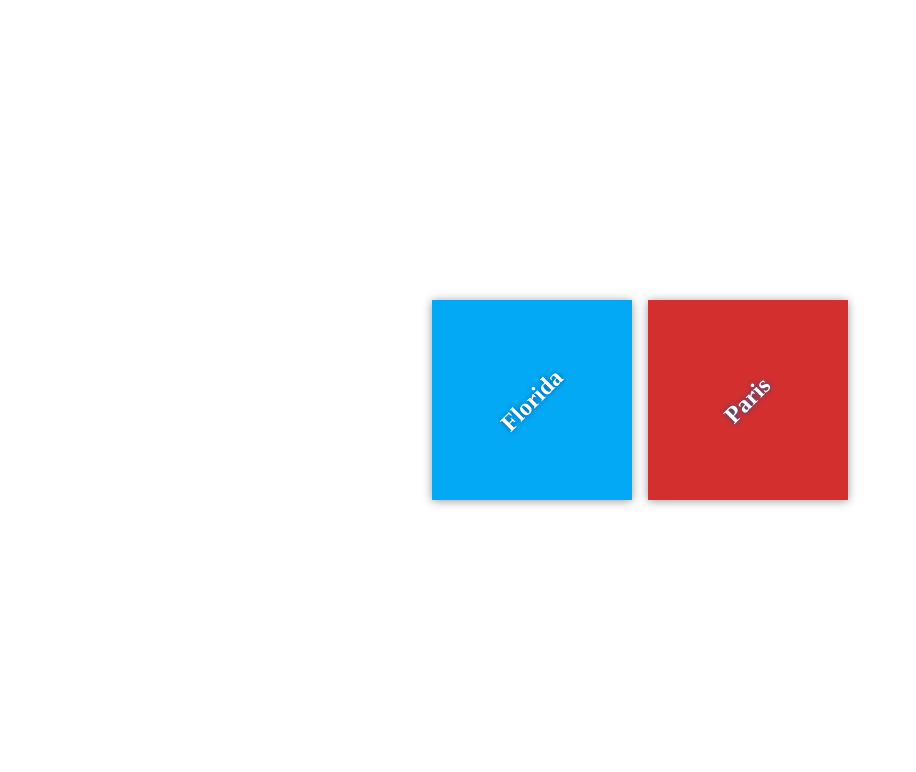
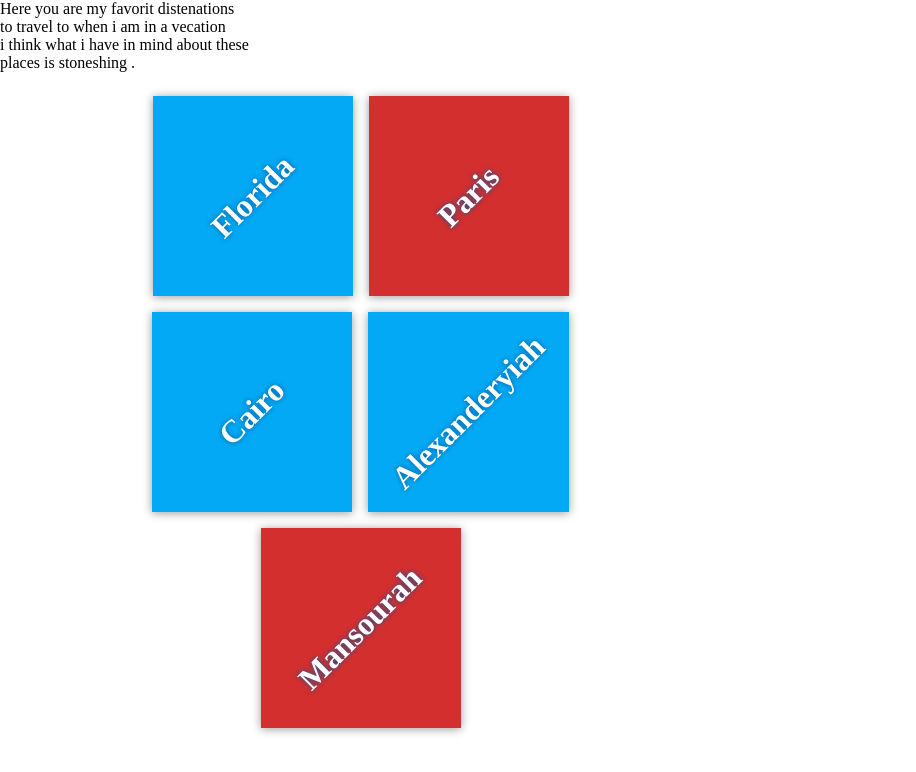
Before and after one commit to modyboo/my-travel-plans, a plain HTML site: page index.html in a window 1280 px wide. Shown: the whole page, without its empty margins (0-916 px from the left). Drawn offline with Linux system fonts and the light colour scheme.

Commit message:
more amusing places for vecations

```diff
--- a/css/app.css
+++ b/css/app.css
@@ -24,7 +24,7 @@ width: 80%;
 .destination-container {
 display: flex;
 flex-flow: wrap;
-justify-content: center;
+justify-content:center;
 }
 
 .destination {
@@ -40,7 +40,7 @@ align-items: center;
 text-align: center;
 }
 
-h2 {
+h1 {
 margin: 0;
 transform: rotate(-45deg);
 text-shadow: 0 0 5px #01579b;
@@ -53,3 +53,14 @@ background-color: #03a9f4;
 #paris {
 background-color: #d32f2f;
 }
+#Cairo {
+background-color: #03a9f4;
+}
+
+#Alexanderyiah {
+background-color: #01579b ;
+}
+
+#Mansourah {
+background-color: #d32f2f ;
+}
--- a/index.html
+++ b/index.html
@@ -7,17 +7,32 @@
 <link rel="stylesheet" href="css/app.css">
 </head>
 <body>
+	<div>Here you are my favorit distenations
+	<div>   to travel to when i am in a vecation
+	<div>   i think what i have in mind about these
+	<div>   places is stoneshing .</div>
+	</div>
 
 <div class="container">
 <div class="destination-container">
 <div class="destination" id="florida">
-<h2>Florida</h2>
+<h1>Florida</h1>
 </div>
 
 <div class="destination" id="paris">
-<h2>Paris</h2>
+<h1>Paris</h1>
 </div>
+
+<div class="destination" id="Cairo">
+<h1>Cairo</h1>
 </div>
+
+<div class="destination" id="alexanderyiah">
+<h1>Alexanderyiah</h1>
+</div>
+
+<div class="destination" id="Mansourah">
+<h1>Mansourah</h1>
 </div>
 
 </body>
```
